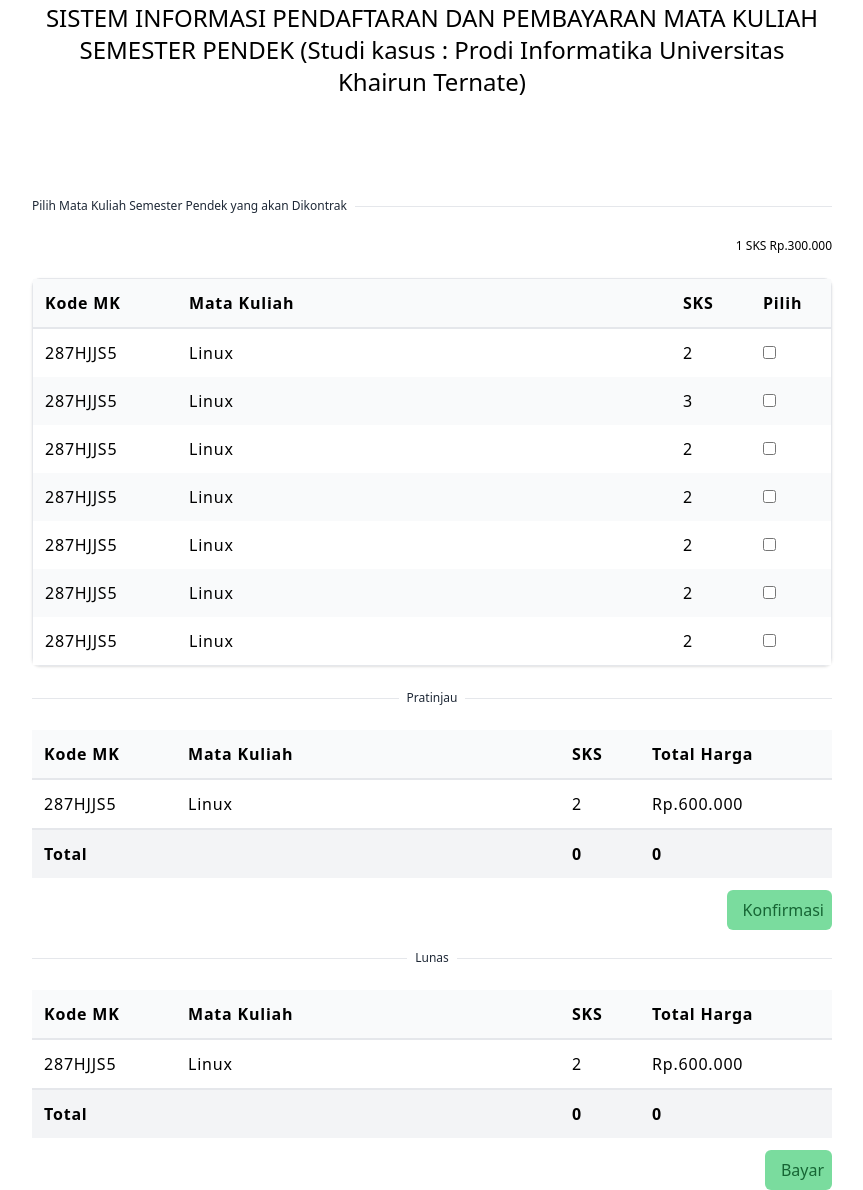
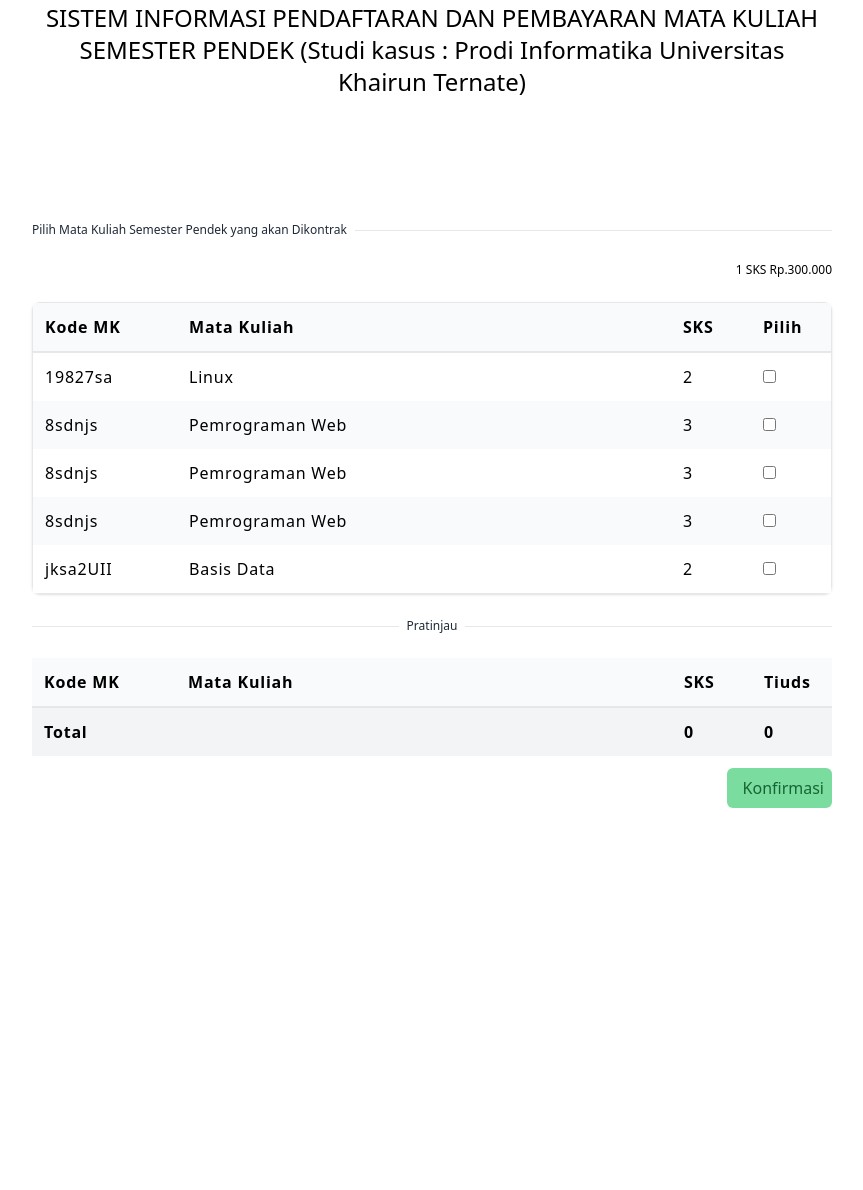
Before and after one commit to bernatzx/FMA-1911095, a PHP site: page /farhat/pages/layoutmhs/index.php in a window 1280 px wide. Shown: the part 222-1412 px from the top of the page, without its empty margins (208-1071 px from the left). After the commit the page ends 1030 px from the top, so only its background shows below. Run offline with PHP 8.4, Linux system fonts and the light colour scheme; some libraries are stand-ins or nearby versions.

Commit message:
pembuatan pertama fungsi2 yang ada pada layout mhs

```diff
--- a/pages/layoutmhs/index.php
+++ b/pages/layoutmhs/index.php
@@ -48,6 +48,9 @@
             KULIAH SEMESTER PENDEK
             (Studi kasus : Prodi Informatika Universitas Khairun Ternate)
         </div>
+
+        <!-- SESI PILIH DAN PRATINJAU -->
+        <div id="sesiPratinjau" class="py-6">
             <div class="gap-2 text-gray-800 flex items-center">
                 <div class="text-xs">
                     Pilih Mata Kuliah Semester Pendek yang akan Dikontrak
@@ -60,8 +63,8 @@
             </div>
 
             <!-- TABEL MK TERSEDIA -->
-        <div class="my-6 rounded-lg shadow border">
-            <table class="w-full">
+            <div class="mb-6 rounded-lg shadow border">
+                <table class="w-full" id="tabelMk">
                     <thead class="bg-gray-50 border-b-2 border-gray-200">
                         <tr>
                             <th class="p-3 text-left tracking-wider w-36">Kode MK</th>
@@ -70,68 +73,11 @@
                             <th class="p-3 text-left tracking-wider w-20">Pilih</th>
                         </tr>
                     </thead>
-                <tbody>
-                    <tr class="odd:bg-white even:bg-gray-50">
-                        <td class="p-3 tracking-wider">287HJJS5</td>
-                        <td class="p-3 tracking-wider">Linux</td>
-                        <td class="p-3 tracking-wider">2</td>
-                        <td class="p-3 tracking-wider">
-                            <input type="checkbox" name="" id="">
-                        </td>
-                    </tr>
-                    <tr class="odd:bg-white even:bg-gray-50">
-                        <td class="p-3 tracking-wider">287HJJS5</td>
-                        <td class="p-3 tracking-wider">Linux</td>
-                        <td class="p-3 tracking-wider">3</td>
-                        <td class="p-3 tracking-wider">
-                            <input type="checkbox" name="" id="">
-                        </td>
-                    </tr>
-                    <tr class="odd:bg-white even:bg-gray-50">
-                        <td class="p-3 tracking-wider">287HJJS5</td>
-                        <td class="p-3 tracking-wider">Linux</td>
-                        <td class="p-3 tracking-wider">2</td>
-                        <td class="p-3 tracking-wider">
-                            <input type="checkbox" name="" id="">
-                        </td>
-                    </tr>
-                    <tr class="odd:bg-white even:bg-gray-50">
-                        <td class="p-3 tracking-wider">287HJJS5</td>
-                        <td class="p-3 tracking-wider">Linux</td>
-                        <td class="p-3 tracking-wider">2</td>
-                        <td class="p-3 tracking-wider">
-                            <input type="checkbox" name="" id="">
-                        </td>
-                    </tr>
-                    <tr class="odd:bg-white even:bg-gray-50">
-                        <td class="p-3 tracking-wider">287HJJS5</td>
-                        <td class="p-3 tracking-wider">Linux</td>
-                        <td class="p-3 tracking-wider">2</td>
-                        <td class="p-3 tracking-wider">
-                            <input type="checkbox" name="" id="">
-                        </td>
-                    </tr>
-                    <tr class="odd:bg-white even:bg-gray-50">
-                        <td class="p-3 tracking-wider">287HJJS5</td>
-                        <td class="p-3 tracking-wider">Linux</td>
-                        <td class="p-3 tracking-wider">2</td>
-                        <td class="p-3 tracking-wider">
-                            <input type="checkbox" name="" id="">
-                        </td>
-                    </tr>
-                    <tr class="odd:bg-white even:bg-gray-50">
-                        <td class="p-3 tracking-wider">287HJJS5</td>
-                        <td class="p-3 tracking-wider">Linux</td>
-                        <td class="p-3 tracking-wider">2</td>
-                        <td class="p-3 tracking-wider">
-                            <input type="checkbox" name="" id="">
-                        </td>
-                    </tr>
-                </tbody>
+                    <tbody></tbody>
                 </table>
             </div>
 
-        <!-- PRATINJAU -->
+            <!-- TABEL PRATINJAU -->
             <div class="gap-2 text-gray-800 flex items-center">
                 <div class="border-t flex-grow"></div>
                 <div class="text-xs">
@@ -140,46 +86,41 @@
                 <div class="border-t flex-grow"></div>
             </div>
             <div class="my-6">
-            <table class="w-full">
+                <div id="warn" class="mb-3 text-red-600 font-medium hidden"></div>
+                <table class="w-full" id="tabelPra">
                     <thead class="bg-gray-50 border-b-2 border-gray-200">
                         <tr>
                             <th class="p-3 text-left tracking-wider w-36">Kode MK</th>
                             <th class="p-3 text-left tracking-wider">Mata Kuliah</th>
                             <th class="p-3 text-left tracking-wider w-20">SKS</th>
-                        <th class="p-3 text-left tracking-wider w-48">Total Harga</th>
+                            <th class="p-3 text-left tracking-wider w-20">Tiuds</th>
                         </tr>
                     </thead>
-                <tbody>
-                    <tr class="odd:bg-white even:bg-gray-50">
-                        <td class="p-3 tracking-wider">287HJJS5</td>
-                        <td class="p-3 tracking-wider">Linux</td>
-                        <td class="p-3 tracking-wider">2</td>
-                        <td class="p-3 tracking-wider">Rp.600.000</td>
-                    </tr>
-                </tbody>
+                    <tbody></tbody>
                     <tfoot class="bg-gray-100 font-semibold border-t-2">
                         <tr>
                             <td class="p-3 tracking-wider" colspan="2">Total</td>
-                        <td class="p-3 tracking-wider">0</td>
-                        <td class="p-3 tracking-wider">0</td>
+                            <td class="p-3 tracking-wider" id="totalSks">0</td>
+                            <td class="p-3 tracking-wider" id="totalHarga">0</td>
                         </tr>
                     </tfoot>
                 </table>
                 <div class="py-3">
-                <button
-                    class="flex gap-2 items-center p-2 hover:bg-opacity-100 bg-opacity-60 rounded-md bg-green-500 text-green-800 float-right">
+                    <button id="confBtn"
+                        class=" disabled:bg-opacity-30 flex gap-2 items-center p-2 hover:bg-opacity-100 bg-opacity-60 rounded-md bg-green-500 text-green-800 float-right">
                         <i class="fas fa-check"></i>
                         <div>Konfirmasi</div>
                     </button>
                 </div>
             </div>
+        </div>
 
         <!-- SESI BAYAR -->
-        <div class="py-6">
+        <div class="py-6 hidden" id="sesiBayar">
             <div class="gap-2 text-gray-800 flex items-center mb-6">
                 <div class="border-t flex-grow"></div>
                 <div class="text-xs">
-                    Lunas
+                    Daftar MK Semester Pendek yang Anda Kontrak
                 </div>
                 <div class="border-t flex-grow"></div>
             </div>
@@ -219,6 +160,94 @@
     </div>
 
     <script src="<?= base('assets/js/all.min.js') ?>"></script>
+    <script>
+        const sesiPratinjau = document.getElementById("sesiPratinjau");
+        const sesiBayar = document.getElementById("sesiBayar");
+        const confBtn = document.getElementById("confBtn");
+        sesiBayar.classList.add("hidden");
+        confBtn.addEventListener("click", (e) => {
+            e.preventDefault();
+            sesiPratinjau.classList.add("hidden");
+            sesiBayar.classList.remove("hidden");
+        })
+
+        const tbodyMk = document.querySelector("#tabelMk tbody");
+        const tbodyPra = document.querySelector("#tabelPra tbody");
+        const totalSksE1 = document.getElementById("totalSks");
+        const totalHargaE1 = document.getElementById("totalHarga");
+        const warnE1 = document.getElementById("warn");
+
+        const matkul = [
+            { kode: "19827sa", nama: "Linux", sks: "2" },
+            { kode: "8sdnjs", nama: "Pemrograman Web", sks: "3" },
+            { kode: "8sdnjs", nama: "Pemrograman Web", sks: "3" },
+            { kode: "8sdnjs", nama: "Pemrograman Web", sks: "3" },
+            { kode: "jksa2UII", nama: "Basis Data", sks: "2" }
+        ];
+        Array.from(matkul, row => {
+            const tr = document.createElement("tr");
+            tr.className = "odd:bg-white even:bg-gray-50";
+            tr.innerHTML = `
+                <td class="p-3 tracking-wider">${row.kode}</td>
+                <td class="p-3 tracking-wider">${row.nama}</td>
+                <td class="p-3 tracking-wider">${row.sks}</td>
+                <td class="p-3 tracking-wider">
+                    <input type="checkbox" class="pilih">
+                </td>
+            `;
+            tbodyMk.appendChild(tr);
+        })
+
+        function rupiahFormatter(angka) {
+            return new Intl.NumberFormat('id-ID', {
+                style: 'currency',
+                currency: 'IDR',
+                minimunFractionDigits: 0,
+                maximumFractionDigits: 0
+            }).format(angka);
+        }
+
+        function updatePratinjau() {
+            tbodyPra.innerHTML = "";
+            let total = 0;
+            let totalHarga = 0;
+
+            document.querySelectorAll("#tabelMk .pilih:checked").forEach(c => {
+                const row = c.closest("tr");
+                const cells = row.querySelectorAll("td");
+                const kode = cells[0].textContent;
+                const mk = cells[1].textContent;
+                const sks = parseInt(cells[2].textContent);
+                const harga = sks * 300000;
+
+                const tr = document.createElement("tr");
+                tr.innerHTML = `
+                    <td class="p-3 tracking-wider">${kode}</td>
+                    <td class="p-3 tracking-wider">${mk}</td>
+                    <td class="p-3 tracking-wider">${sks}</td>
+                    <td class="p-3 tracking-wider">${rupiahFormatter(harga)}</td>
+                `;
+                tbodyPra.appendChild(tr);
+                total += sks;
+                totalHarga += harga;
+            });
+            totalSksE1.textContent = total;
+            totalHargaE1.textContent = rupiahFormatter(totalHarga);
+
+            if (total > 9) {
+                warnE1.textContent = "Peringatan: SKS yang dipilih melebihi batas maksimal (9 SKS)!";
+                warn.classList.remove("hidden");
+                confBtn.disabled = true;
+            } else {
+                warnE1.classList.add("hidden");
+                confBtn.disabled = false;
+            }
+        }
+
+        document.querySelectorAll("#tabelMk .pilih").forEach(cb => {
+            cb.addEventListener("change", updatePratinjau);
+        });
+    </script>
 </body>
 
 </html>
```
Lines whose indentation alone changed are shown as unchanged.
